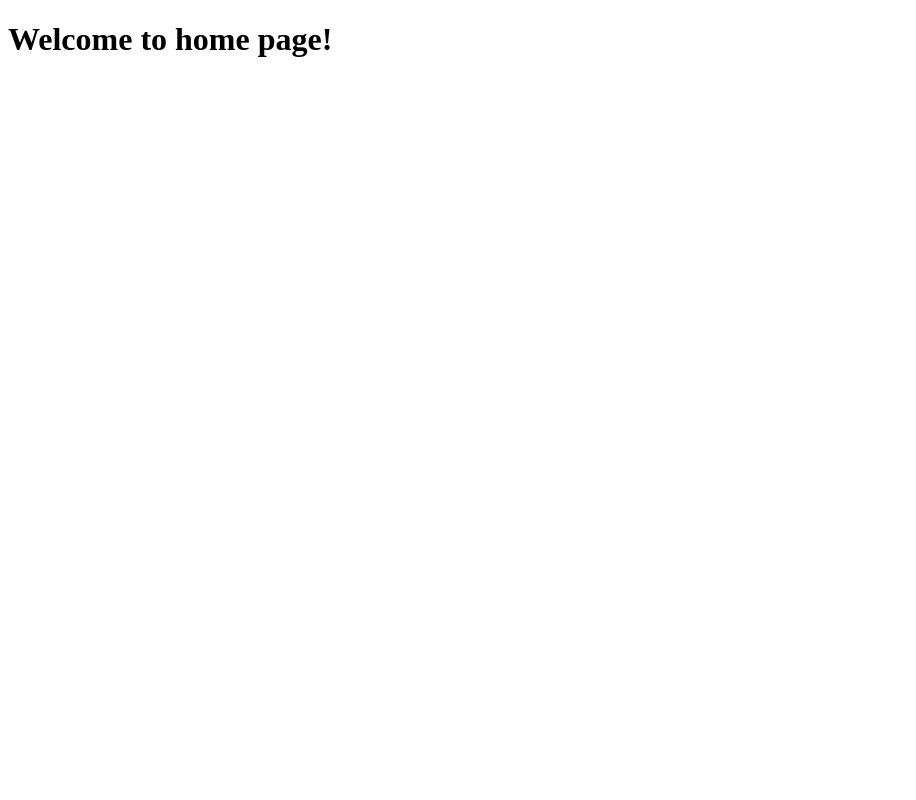
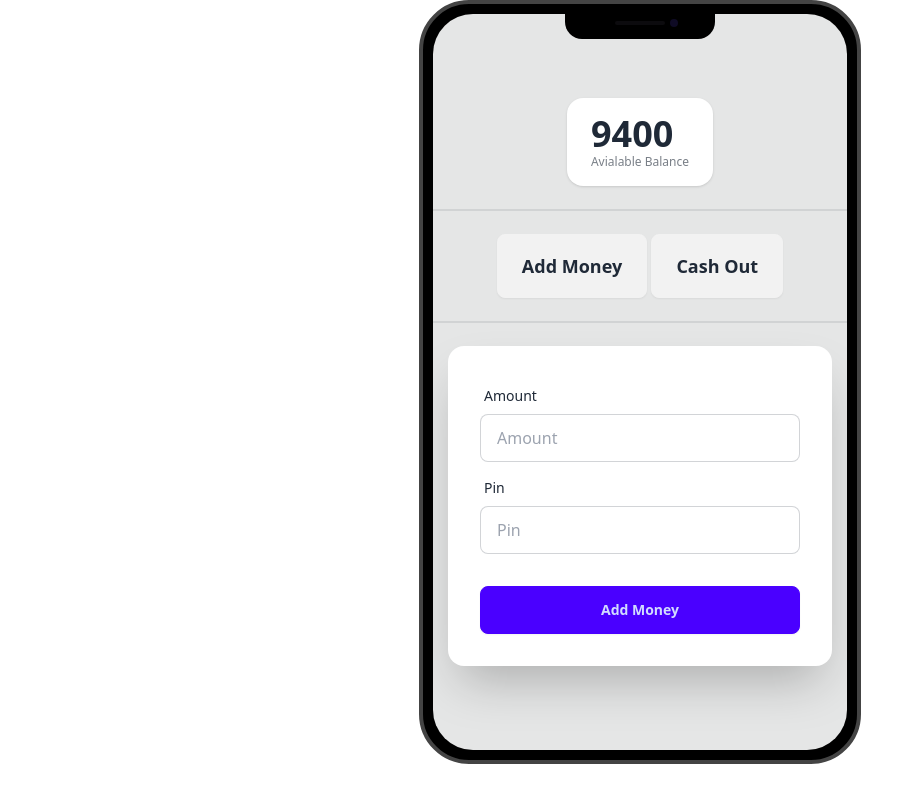
Before and after one commit to asifkhanshesher/payoo_project, a plain HTML site: page home.html in a window 1280 px wide. Shown: the whole page, without its empty margins (0-916 px from the left). Drawn offline with nearby package versions, Linux system fonts and the light colour scheme.

Commit message:
home page added

```diff
--- a/home.html
+++ b/home.html
@@ -1,11 +1,62 @@
 <!DOCTYPE html>
-<html lang="en">
+<html lang="en" data-theme="light">
 <head>
     <meta charset="UTF-8">
     <meta name="viewport" content="width=device-width, initial-scale=1.0">
+    <link href="https://cdn.jsdelivr.net/npm/daisyui@4.12.10/dist/full.min.css" rel="stylesheet" type="text/css" />
+    <script src="https://cdn.tailwindcss.com"></script>
     <title>Payoo Home Page</title>
 </head>
 <body>
-    <h1>Welcome to home page!</h1>
+    <main class="flex justify-center">
+        <div class="mockup-phone">
+            <div class="camera"></div>
+            <div class="display">
+              <div class="artboard artboard-demo phone-3">
+
+                <div class="stats shadow">
+                    <div class="stat">
+                      <div class="stat-value">9400</div>
+                      <div class="stat-desc">Avialable Balance</div>
+                    </div>
+                </div>
+
+                <div class="divider"></div>
+
+                <!-- user action button -->
+                 <div>
+                        <button class="btn btn-lg">Add Money</button>
+                        <button class="btn btn-lg">Cash Out</button>
+                 </div>
+
+                 <div class="divider"></div>
+
+                 <!-- add amount from start -->
+                 <div class="card bg-base-100 w-full max-w-sm shrink-0 shadow-2xl">
+                    <form class="card-body">
+                      <div class="form-control">
+                        <label class="label">
+                          <span class="label-text">Amount</span>
+                        </label>
+                        <input type="text" placeholder="Amount" class="input input-bordered" required />
+                      </div>
+                      <div class="form-control">
+                        <label class="label">
+                          <span class="label-text">Pin</span>
+                        </label>
+                        <input type="password" placeholder="Pin" class="input input-bordered" required autocomplete="off" />
+
+                      </div>
+                      <div class="form-control mt-6">
+                        <button class="btn btn-primary">Add Money</button>
+                      </div>
+                    </form>
+                  </div>
+                 <!-- add amount from end -->
+
+              </div>
+            </div>
+          </div>
+    </main>
 </body>
 </html>
```
Also changed, not shown: index.html (+2 -1 lines), js/home.js (added).
